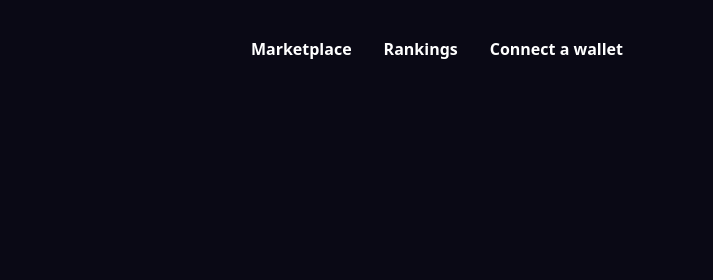
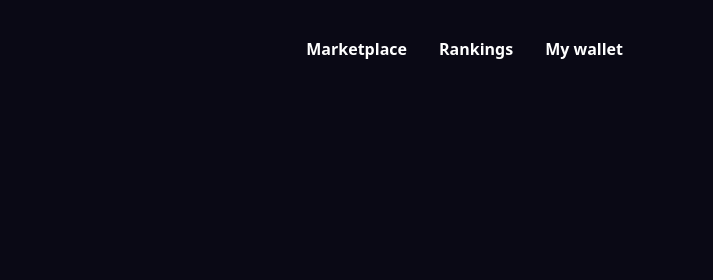
Before and after one commit to Talent-Index/Meta-nexus, a plain HTML site: page marketplace/marketplace.html in a window 1280 px wide. Shown: the top 280 px of the page, 567-1280 px from the left. Drawn offline with nearby package versions, Linux system fonts and the light colour scheme.

Commit message:
Update marketplace.html

```diff
--- a/marketplace/marketplace.html
+++ b/marketplace/marketplace.html
@@ -36,7 +36,7 @@
                         <li class="nav-item"><a class="slight-hover nav-link text-white fw-bold"
                                 href="ranking.html">Rankings</a></li>
                         <li class="nav-item"><a class="slight-hover nav-link text-white fw-bold"
-                                href="connect.html">Connect a wallet</a></li>
+                                href="connect.html">My wallet</a></li>
 
                     </ul>
                 </div>
```
